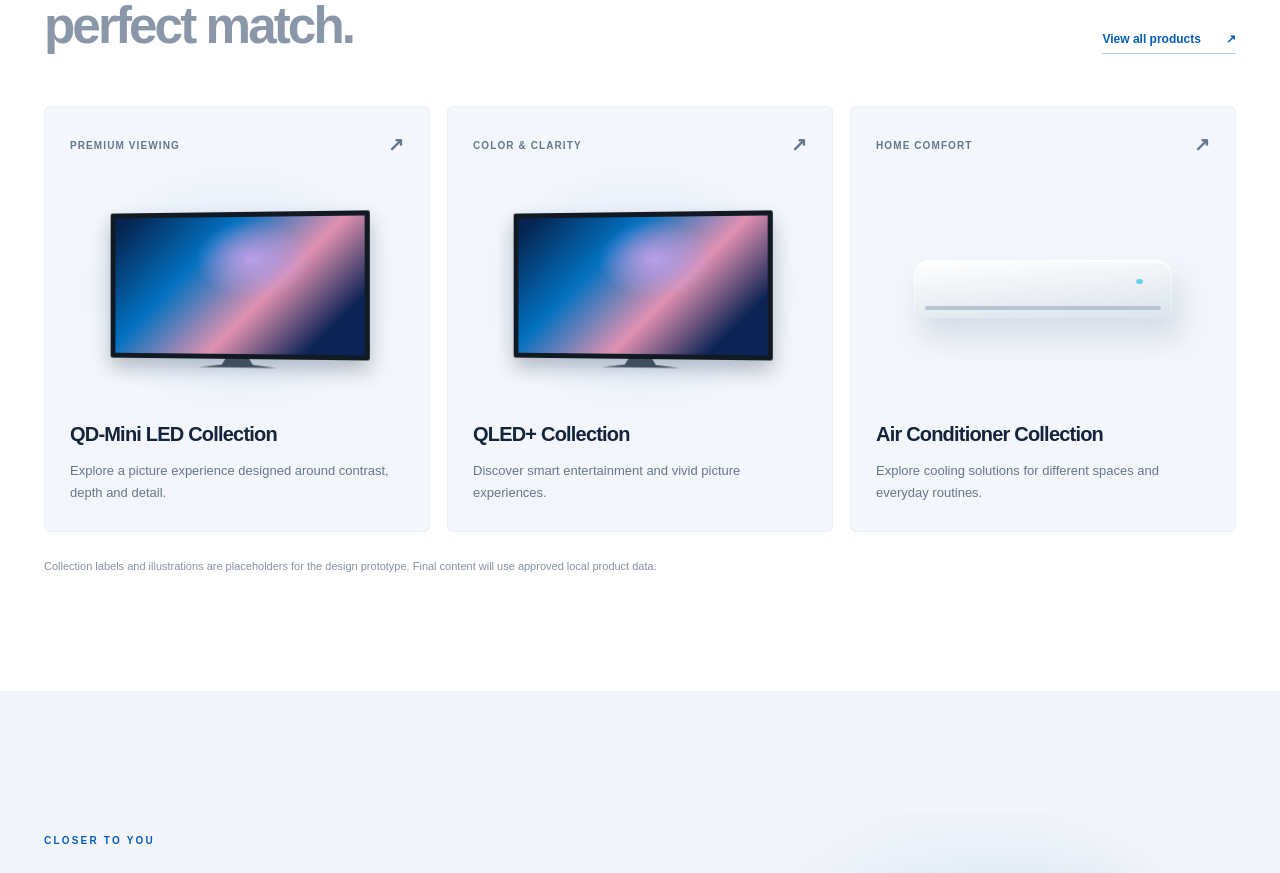
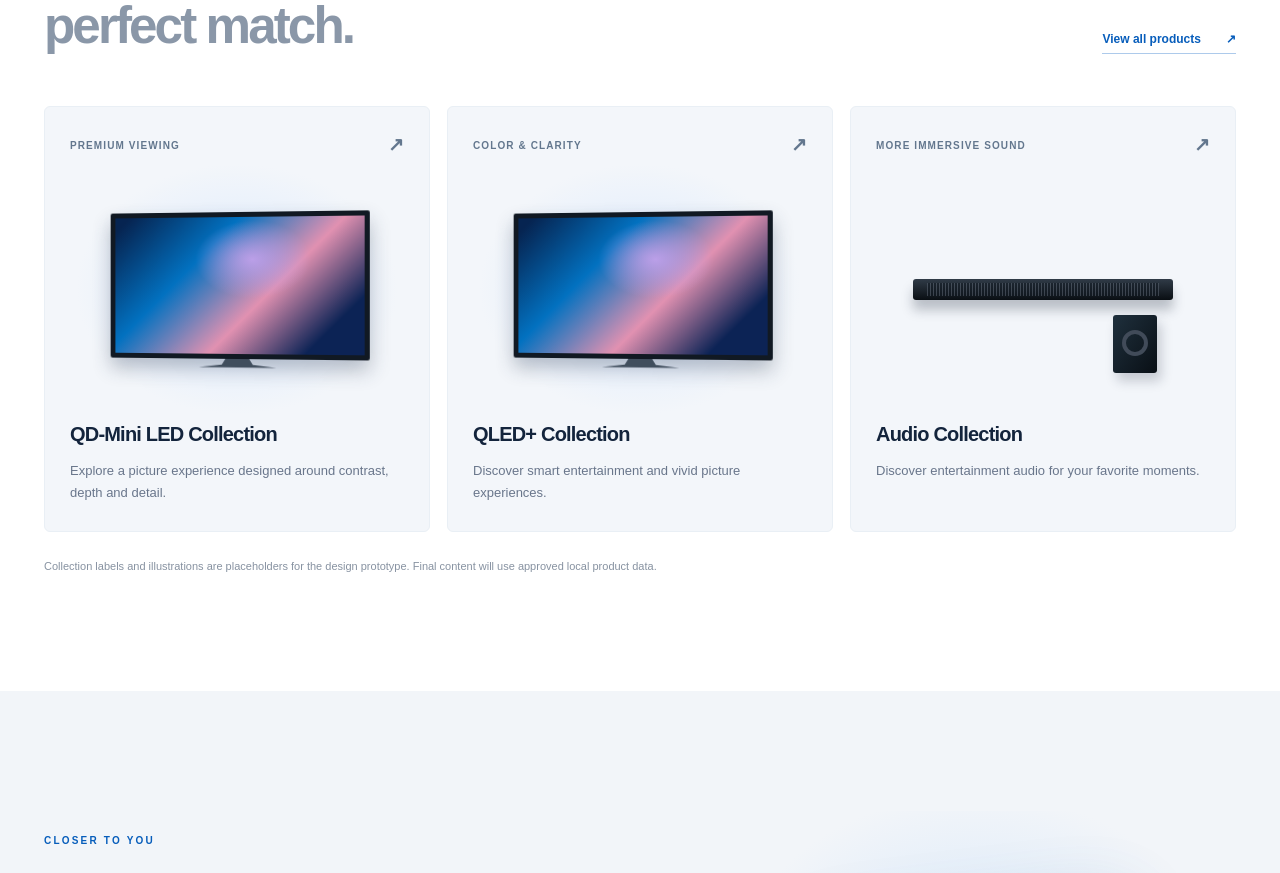
Before and after one commit to skyworthphofficial-art/Skyworth-Philippines, a Next.js app: page / in a window 1280 px wide. Shown: the part 2660-3533 px from the top of the page. Built offline with nearby package versions, Linux system fonts and the light colour scheme.

Commit message:
Replace washing machine category with commercial screens

```diff
--- a/src/data/products.ts
+++ b/src/data/products.ts
@@ -1,4 +1,4 @@
-export type ProductCategory = "Televisions" | "Air Conditioners" | "Washing Machines" | "Audio";
+export type ProductCategory = "Televisions" | "Audio" | "Commercial Screen" | "Air Conditioners";
 
 export type Product = {
   slug: string;
@@ -7,7 +7,7 @@ export type Product = {
   eyebrow: string;
   summary: string;
   features: string[];
-  visual: "tv" | "aircon" | "washer" | "audio";
+  visual: "tv" | "audio" | "commercial" | "aircon";
 };
 
 // DEMO CONTENT ONLY. Replace with approved SKYWORTH Philippines products and specifications.
@@ -31,6 +31,24 @@ export const products: Product[] = [
     visual: "tv",
   },
   {
+    slug: "audio-collection",
+    name: "Audio Collection",
+    category: "Audio",
+    eyebrow: "More Immersive Sound",
+    summary: "Discover entertainment audio for your favorite moments.",
+    features: ["Browse sound solutions", "Learn about features", "Find authorized sellers"],
+    visual: "audio",
+  },
+  {
+    slug: "commercial-screen-collection",
+    name: "Commercial Screen Collection",
+    category: "Commercial Screen",
+    eyebrow: "Business Display",
+    summary: "Explore commercial display solutions for modern business environments.",
+    features: ["Discover digital signage possibilities", "Explore business display formats", "Contact SKYWORTH for details"],
+    visual: "commercial",
+  },
+  {
     slug: "air-conditioner-collection",
     name: "Air Conditioner Collection",
     category: "Air Conditioners",
@@ -39,29 +57,11 @@ export const products: Product[] = [
     features: ["Discover available types", "Find the right capacity", "Explore support options"],
     visual: "aircon",
   },
-  {
-    slug: "washing-machine-collection",
-    name: "Washing Machine Collection",
-    category: "Washing Machines",
-    eyebrow: "Everyday Care",
-    summary: "Find laundry solutions built for modern homes.",
-    features: ["Explore different designs", "Compare key features", "Find dealers near you"],
-    visual: "washer",
-  },
-  {
-    slug: "audio-collection",
-    name: "Audio Collection",
-    category: "Audio",
-    eyebrow: "More Immersive Sound",
-    summary: "Discover entertainment audio for your favorite moments.",
-    features: ["Browse sound solutions", "Learn about features", "Find authorized sellers"],
-    visual: "audio",
-  },
 ];
 
 export const categories: ProductCategory[] = [
   "Televisions",
+  "Audio",
+  "Commercial Screen",
   "Air Conditioners",
-  "Washing Machines",
-  "Audio",
 ];
```
